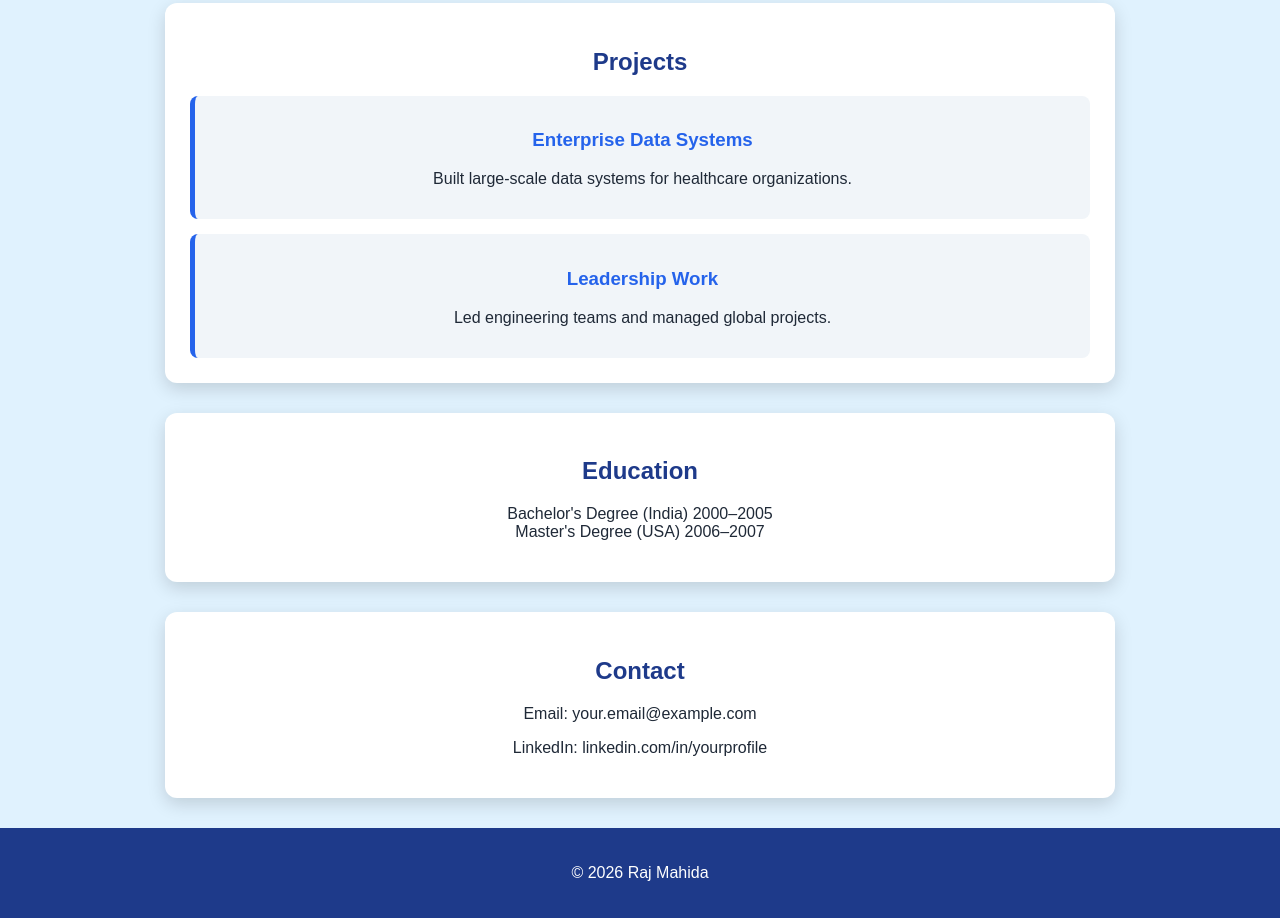
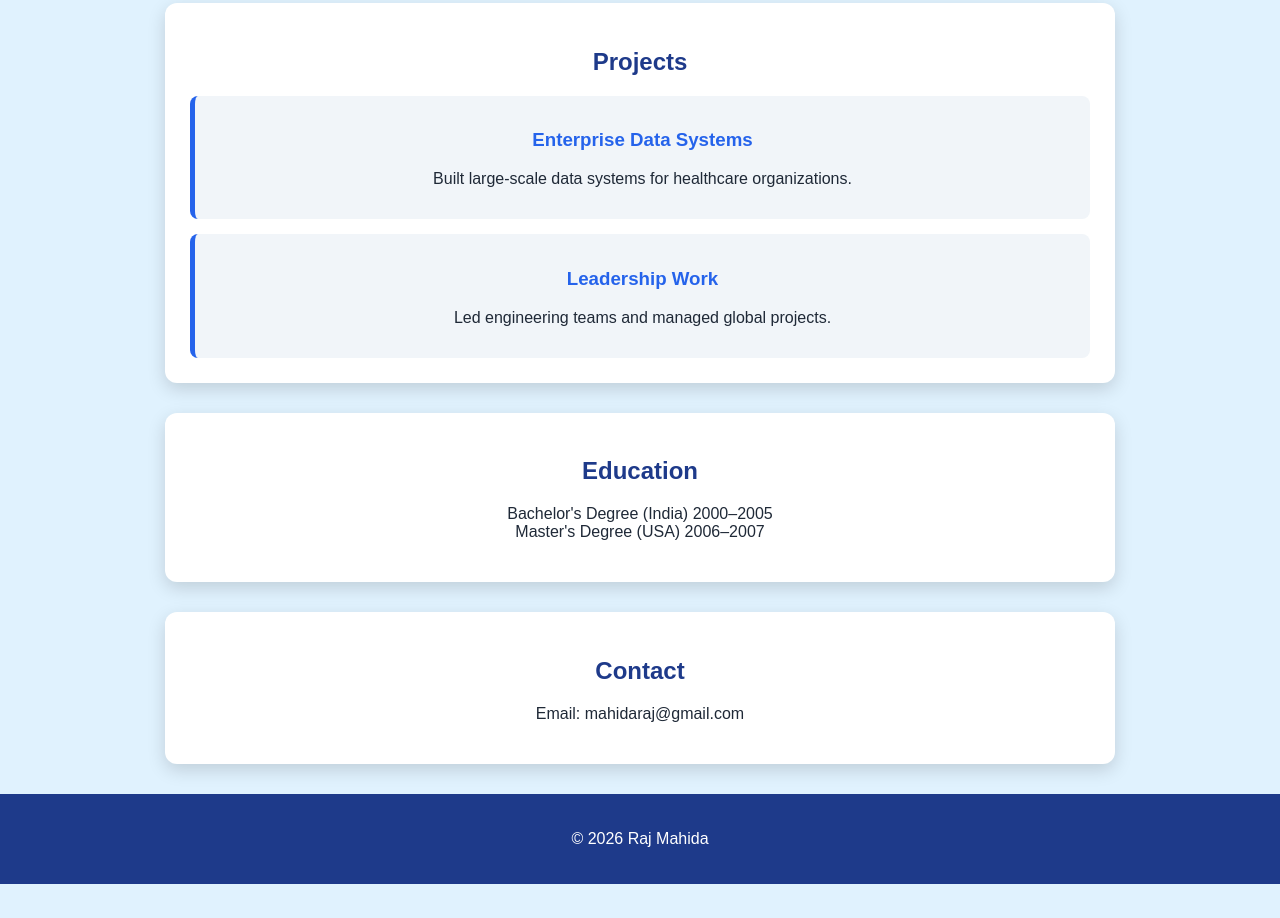
Before and after one commit to rajmahida1/rajmahida.com, a plain HTML site: page index.html in a window 1280 px wide. Shown: the part 1097-2015 px from the top of the page. After the commit the page ends 1981 px from the top, so only its background shows below. Drawn offline with Linux system fonts and the light colour scheme.

Commit message:
Update contact email in index.html

```diff
--- a/index.html
+++ b/index.html
@@ -158,8 +158,7 @@ footer {
 
 <section id="contact">
     <h2>Contact</h2>
-    <p>Email: your.email@example.com</p>
-    <p>LinkedIn: linkedin.com/in/yourprofile</p>
+    <p>Email: mahidaraj@gmail.com</p>
 </section>
 
 <footer>
```
